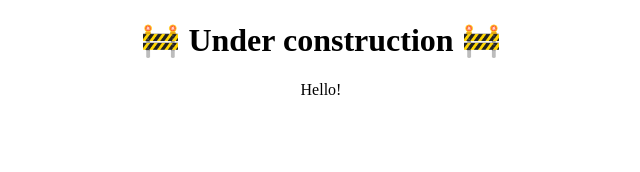
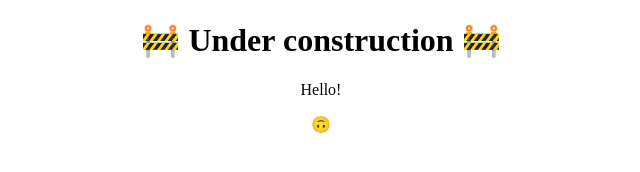
Before and after one commit to shidedh/shidedh.github.io, a plain HTML site: page index.html in a window 1280 px wide. Shown: the full height of the page, 319-959 px from the left. Drawn offline with Linux system fonts and the light colour scheme.

Commit message:
Update index.html

```diff
--- a/index.html
+++ b/index.html
@@ -6,5 +6,6 @@
 <center>
 <p>Hello!</p>
 </center>
+<center> <p> 🙃</p> </center>
 </body>
 </html>
```
